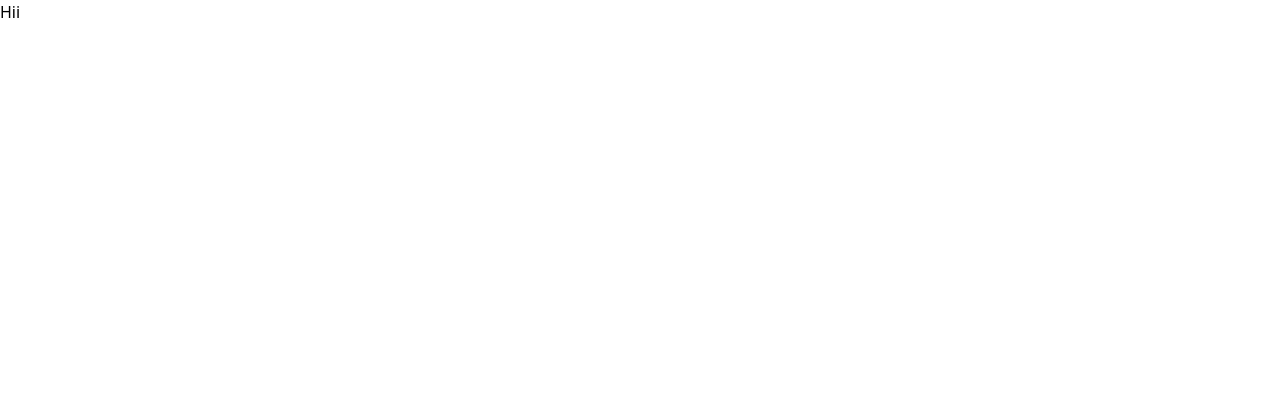
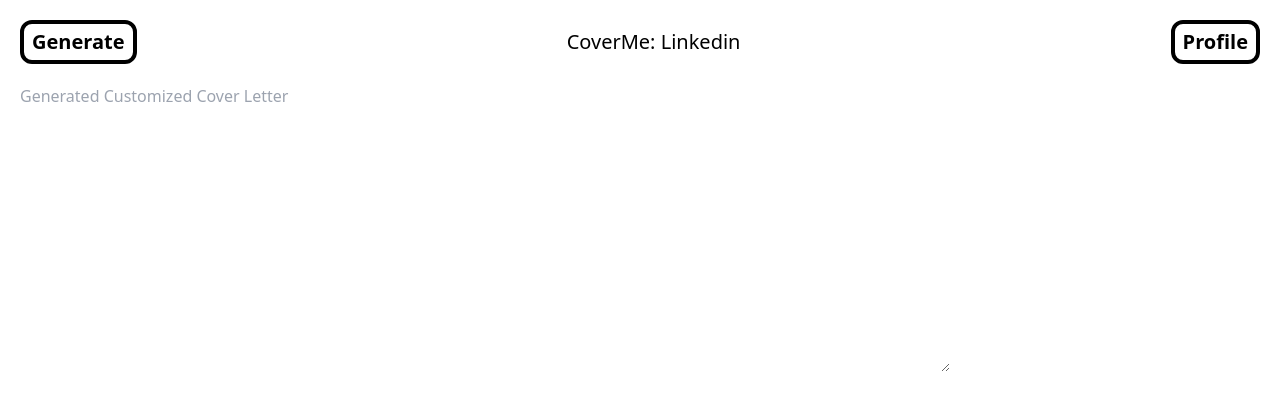
Before and after one commit to neeraj-gs/CoverMe-AI-Chrome-Extension, a React (Create React App) app in the folder cover-me/: page / in a window 1280 px wide. Shown: the top 410 px of the page. Built offline with nearby package versions, Linux system fonts and the light colour scheme.

Commit message:
Insteled reacticons and also added flowbite a component ui libarry

```diff
--- a/cover-me/package.json
+++ b/cover-me/package.json
@@ -7,9 +7,12 @@
     "@testing-library/react": "^13.4.0",
     "@testing-library/user-event": "^13.5.0",
     "autoprefixer": "^10.4.16",
+    "flowbite": "^2.2.0",
+    "flowbite-react": "^0.7.0",
     "postcss": "^8.4.31",
     "react": "^18.2.0",
     "react-dom": "^18.2.0",
+    "react-icons": "^4.12.0",
     "react-scripts": "5.0.1",
     "tailwindcss": "^3.3.5",
     "web-vitals": "^2.1.4"
--- a/cover-me/src/App.js
+++ b/cover-me/src/App.js
@@ -1,8 +1,11 @@
 import React from 'react';
+import Generator from './components/Generator';
 
 function App() {
   return (
-    <div>Hii</div>
+    <main>
+      <Generator />
+    </main>
   );
 }
 
```
Also changed, not shown: 1 other file (tests, documents, lock files or other folders).
